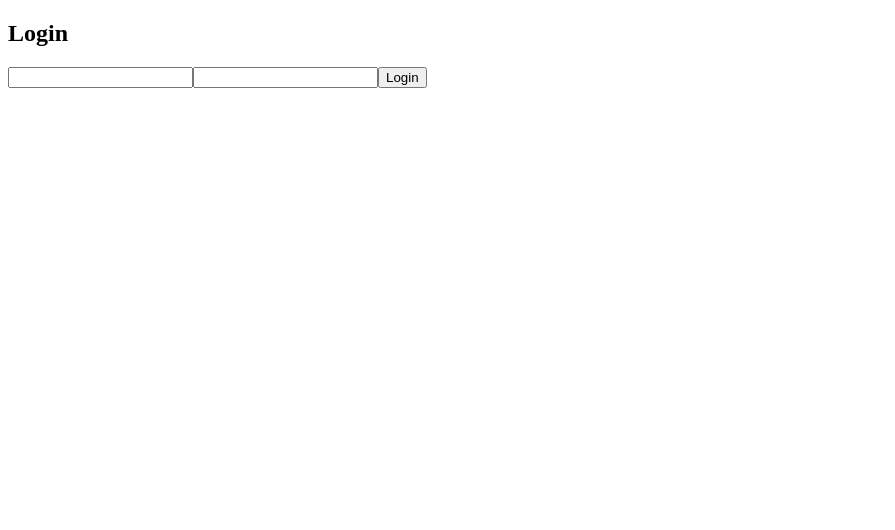
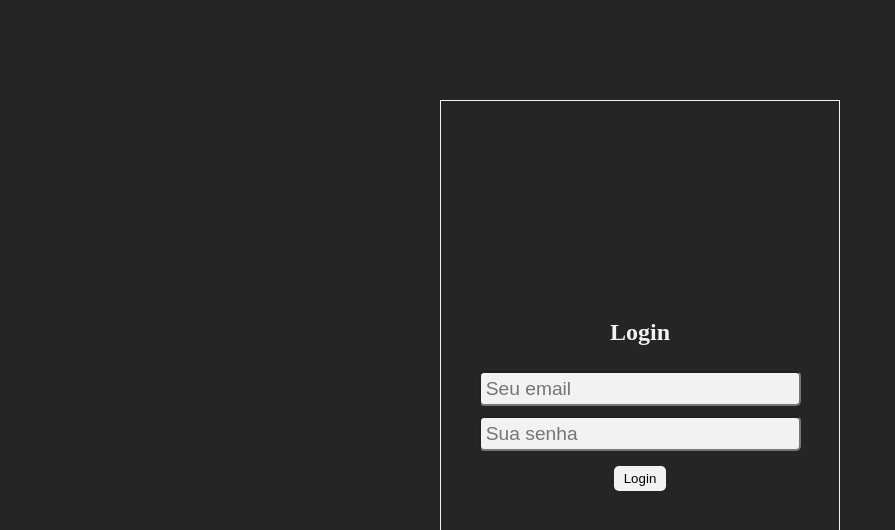
Before and after one commit to nascimentoemerson/vite-project, a React (Vite) app: page / in a window 1280 px wide. Shown: the top 530 px of the page, without its empty margins (0-895 px from the left). Built offline with nearby package versions, Linux system fonts and the light colour scheme.

Commit message:
feat: add login implementation

```diff
--- a/package.json
+++ b/package.json
@@ -15,7 +15,9 @@
   "devDependencies": {
     "@types/react": "^18.0.26",
     "@types/react-dom": "^18.0.9",
+    "@types/styled-components": "^5.1.26",
     "@vitejs/plugin-react-swc": "^3.0.0",
+    "styled-components": "^5.3.6",
     "typescript": "^4.9.3",
     "vite": "^4.0.0"
   }
--- a/src/components/moleculas/login-form.tsx
+++ /dev/null
@@ -1,13 +0,0 @@
-
-export function LoginForm() {
-    return (
-        <div>
-            <h2>Login</h2>
-            <form>
-                <input />
-                <input />
-                <button>Login</button>
-            </form>
-        </div>
-    )
-}
--- /dev/null
+++ b/src/components/moleculas/login-form/login-form.tsx
@@ -0,0 +1,27 @@
+import { FormEvent } from "react";
+import { StyledForm, StyledLoginForm } from "./styles";
+
+export function LoginForm() {
+
+    function handleSubmit(e: FormEvent<HTMLFormElement>) {
+        e.preventDefault()
+
+        const loginPayload = {
+            email: e.currentTarget.email.value,
+            password: e.currentTarget.password.value,
+        };
+
+        console.log(loginPayload)
+
+    }
+    return (
+        <StyledLoginForm>
+            <h2>Login</h2>
+            <StyledForm onSubmit={handleSubmit}>
+                <input placeholder="Seu email" name="email" />
+                <input placeholder="Sua senha" name="password" />
+                <button type='submit'>Login</button>
+            </StyledForm>
+        </StyledLoginForm>
+    )
+}
--- /dev/null
+++ b/src/components/moleculas/login-form/styles.ts
@@ -0,0 +1,73 @@
+import styled from "styled-components";
+
+export const StyledLoginForm = styled.div`
+  display: flex;
+  flex-direction: column;
+  align-items: center;
+  justify-content: center;
+  width: 80%;
+  max-width: 400px;
+  border: solid 1px ${(props) => props.theme.lightTheme.bg};
+  height: 600px;
+  h2 {
+    margin: 20px;
+  }
+`;
+
+
+export const StyledForm = styled.form`
+  display: flex;
+  flex-direction: column;
+  align-items: center;
+  justify-content: center;
+  width: 90%;
+  input {
+    display: flex;
+    width: 90%;
+    padding: 3px 5px;
+    margin: 5px;
+    border-radius: 5px;
+    height: 35px;
+    background: ${(props) => props.theme.darkTheme.fg};
+    font-size: 1.2rem;
+  }
+  div {
+    display: flex;
+    flex-direction: row;
+    width: 90%;
+    margin: 5px;
+    border-radius: 5px;
+    border: none;
+    align-items: center;
+    input {
+      display: flex;
+      width: 100%;
+      border-radius: 5px 0 0 5px;
+      border-right: none;
+      padding: 3px 5px;
+      margin: 0;
+      height: 35px;
+    }
+    button {
+      display: flex;
+      align-items: center;
+      border-left: none;
+      padding: 0 5px;
+      margin: 0;
+      cursor: pointer;
+      border-radius: 0 5px 5px 0;
+      height: 35px;
+      background: ${(props) => props.theme.darkTheme.fg};
+    }
+  }
+  button {
+    display: flex;
+    align-items: center;
+    border-radius: 5px;
+    padding: 5px 10px;
+    margin: 10px;
+    border: none;
+    background-color: ${(props) => props.theme.darkTheme.fg};
+    cursor: pointer;
+  }
+`;
--- a/src/components/pages/login.tsx
+++ /dev/null
@@ -1,9 +0,0 @@
-import { LoginForm } from "../moleculas/login-form";
-
-export function Login() {
-    return (
-        <div>
-            <LoginForm />
-        </div>
-    )
-}
--- /dev/null
+++ b/src/components/pages/login/login.tsx
@@ -0,0 +1,10 @@
+import { LoginForm } from "../../moleculas/login-form/login-form";
+import { StyledLoginPage } from "./styles";
+
+export function Login() {
+    return (
+        <StyledLoginPage>
+            <LoginForm />
+        </StyledLoginPage>
+    );
+}
--- /dev/null
+++ b/src/components/pages/login/styles.ts
@@ -0,0 +1,10 @@
+import styled from "styled-components";
+
+export const StyledLoginPage = styled.div`
+  display: flex;
+  flex-direction: column;
+  align-items: center;
+  justify-content: center;
+  width: 100%;
+  height: 100%;
+`;
--- /dev/null
+++ b/src/global-styles.ts
@@ -0,0 +1,41 @@
+import { createGlobalStyle } from "styled-components";
+
+export const GlobalStyle = createGlobalStyle`
+    * {
+        margin: 0;
+        padding: 0;
+        outline: 0;
+        box-sizing: border-box;
+    }
+    html, #root, body {
+        display: flex;
+        flex-direction: column;
+        width: 100%;
+        height: var(--vh, 100vh);
+        background-color: ${(props) => props.theme.darkTheme.bg};
+        color: ${(props) => props.theme.darkTheme.fg};
+    }
+`;
+
+const colors = {
+    lightPrimary: '#F2F2F2',
+    lightSecondary: '#D97979',
+    darkPrimary: '#262526',
+    darkSecondary: '#D91E1E'
+};
+
+export const theme = {
+    lightTheme: {
+        bg: colors.lightPrimary,
+        fg: colors.darkPrimary,
+    },
+    darkTheme: {
+        bg: colors.darkPrimary,
+        fg: colors.lightPrimary,
+    }
+};
+
+export interface Theme {
+    bg: string;
+    fg: string;
+};
--- a/src/main.tsx
+++ b/src/main.tsx
@@ -1,10 +1,15 @@
 import React from 'react'
 import ReactDOM from 'react-dom/client'
-import { Login } from './components/pages/login'
+import { Login } from './components/pages/login/login'
+import { GlobalStyle, theme } from './global-styles'
+import { ThemeProvider } from 'styled-components'
 
 
 ReactDOM.createRoot(document.getElementById('root') as HTMLElement).render(
   <React.StrictMode>
-    <Login />
+    <ThemeProvider theme={theme}>
+      <GlobalStyle />
+      <Login />
+    </ThemeProvider>
   </React.StrictMode>
 )
```
Also changed, not shown: src/styled.d.ts (added, +9 -0 lines), 1 other file (tests, documents, lock files or other folders).
